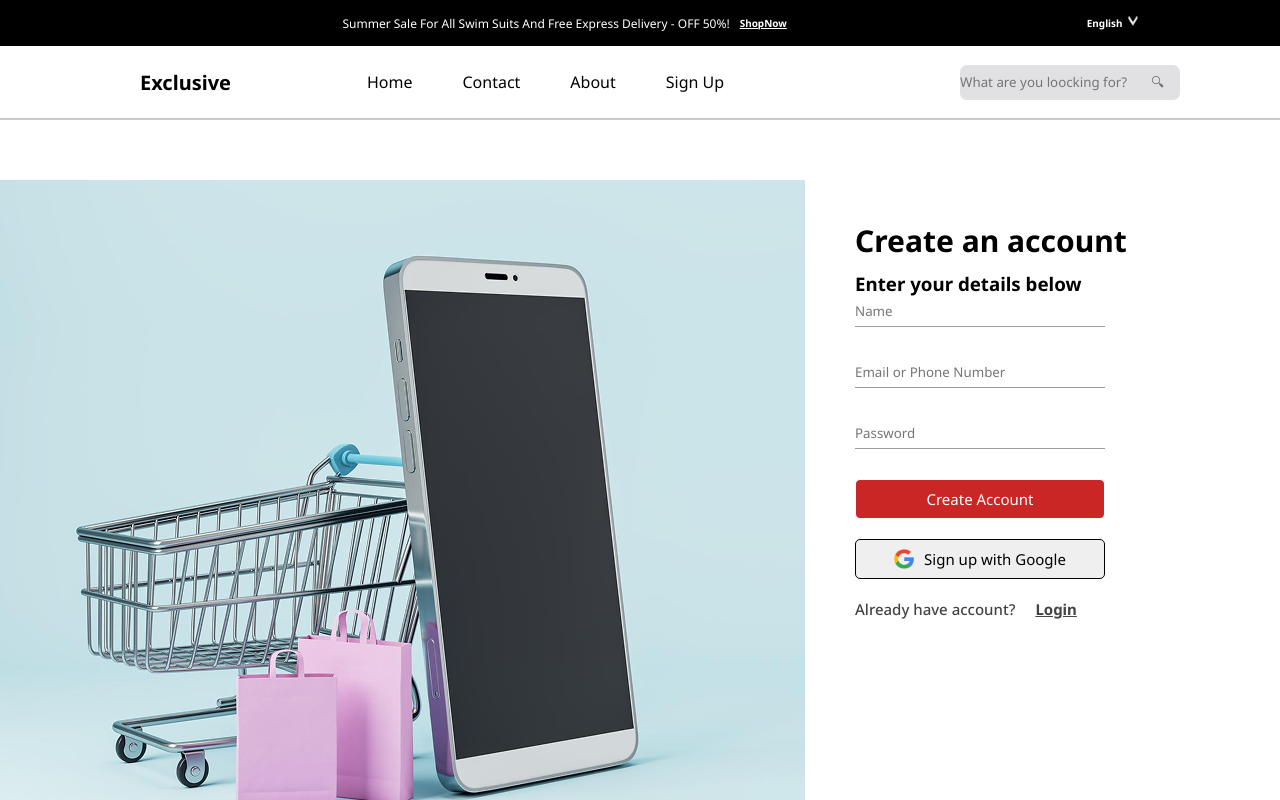
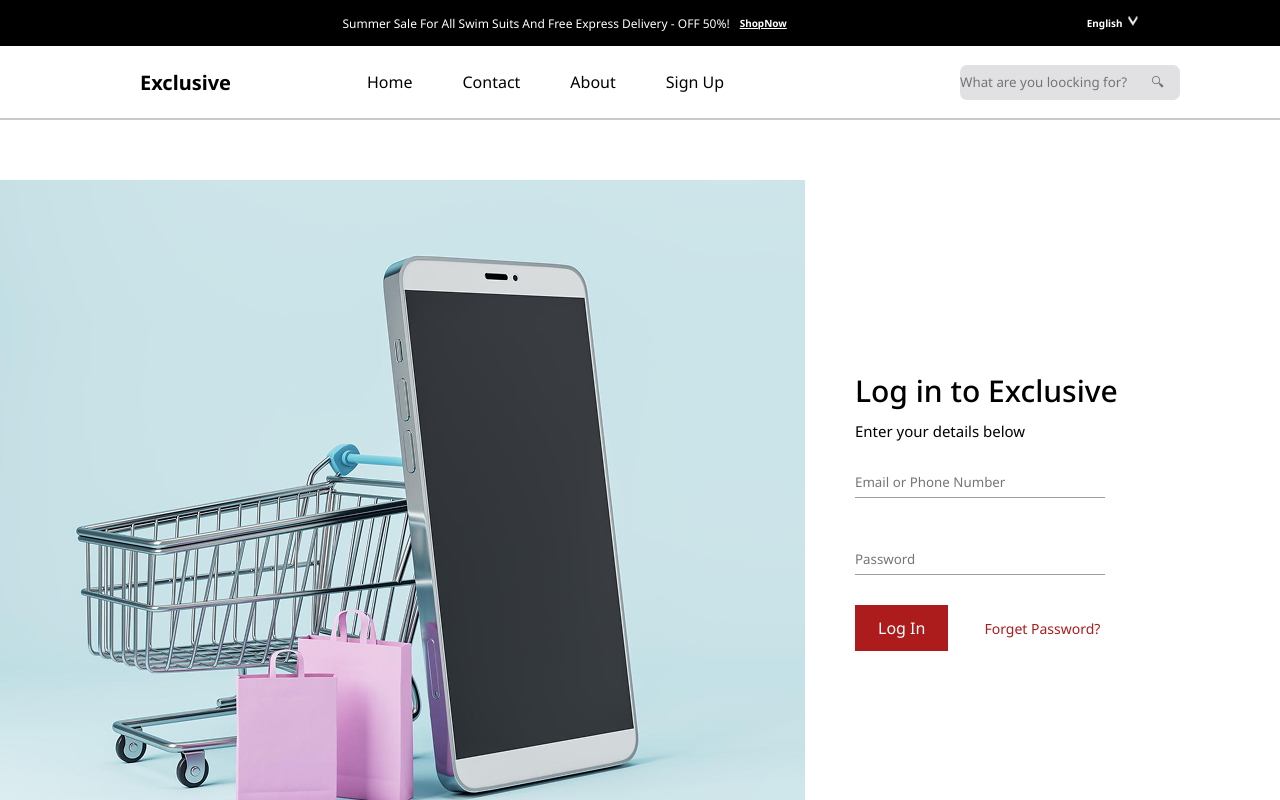
Before and after one commit to kayaththiri-kanagasabai/E-Commerce, a React (Vite) app: page / in a window 1280 px wide. Shown: the top 800 px of the page. Built offline with nearby package versions, Linux system fonts and the light colour scheme; a web font is replaced by a local one.

Commit message:
commit login page

```diff
--- a/src/App.jsx
+++ b/src/App.jsx
@@ -3,13 +3,14 @@ import Errorpage from "./Components/Errorpage/Errorpage";
 import Account from "./Components/Account/Account";
 import Footer from "./Components/Footer/Footer";
 import Signup from "./Components/SignUp/Signup";
+import Login from "./Components/Login/Login";
 
 
 const App = () => {
   return (
   <div>
 
-<Signup/>
+   <Login/>
 
 
   </div>
--- /dev/null
+++ b/src/Components/Login/Login.css
@@ -0,0 +1,95 @@
+
+
+/* whole page */
+.log-in{
+    display: flex;
+    font-family: poppins;
+}
+
+/* side-image */
+
+
+.side-image{
+
+    margin-top: 60px;
+    margin-bottom: 100px;
+}
+/* form */
+.login-form{
+    display: inline;
+    margin-left: 50px;
+    margin-top: 250px;
+}
+.login-form h1{
+    font-size: 30px;
+    margin-bottom: 10px;
+    font-weight: 500;
+
+}
+.login-form h3{
+    font-size: 15px;
+    margin-bottom: 10px;
+    font-weight: 400;
+
+}
+.login-form input{
+    width: 250px;
+    height: 30px;
+    border-width: 1.5px;
+    border-color: rgb(156, 156, 156);
+    margin-bottom: 30px;
+    border-top: white;
+    border-left:white ;
+    border-right: white;
+    margin-top: 16px;
+}
+/* create-accout button */
+.Log-In-btn{
+    width: 100px;
+    height: 40px;
+    border-radius: 5px;
+    background-color: rgb(203, 38, 38);
+    color:#fff;
+    border: solid;
+    cursor: pointer;
+    border-width: 1px;
+     font-size: 15px;
+     margin-left: 6px;
+
+
+
+}
+
+
+/* Forget-Password */
+.Forget-Password a{
+margin-top: 0%;
+
+margin-left: 0%;
+margin-right: 50px;
+
+}
+
+.container {
+    display: flex;
+    align-items: center;
+    gap: 10px;
+}
+
+button {
+   background-color: rgb(173, 28, 28);
+    color: white;
+    border: none;
+    padding: 12px 23px;
+    cursor: pointer;
+    font-size: 16px;
+    text-decoration: none;
+    font-weight: 400;
+}
+
+a {
+    color: rgb(173, 28, 28);
+    text-decoration: none;
+    font-size: 14px;
+    margin-left: 26px;
+}
--- /dev/null
+++ b/src/Components/Login/Login.jsx
@@ -0,0 +1,45 @@
+import React from 'react'
+import "./Login.css"
+import signupimg from "../../Components/Assets/signup/dl.beatsnoop 1.png";
+import Header from "../Header/Header";
+import SubHeader from "../subHeader/SubHeader";
+import Footer from "../Footer/Footer";
+import Google from "../../Components/Assets/signup/Icon-Google.png";
+
+const Login = () => {
+  return (
+    <div className="login-import">
+      <SubHeader />
+      <Header />
+      <div className="log-in">
+        <div className="signup">
+          {/* side image */}
+          <div className="side-image">
+            <img src={signupimg} alt="" />
+          </div>
+
+          {/* form */}
+          <div className="login-form">
+            <h1>Log in to Exclusive</h1>
+            <h3>Enter your details below</h3>
+            <h2></h2>
+            <form>
+              <input type="email" placeholder="Email or Phone Number" />
+              <input type="password" placeholder="Password" />
+              {/* buttons */}
+              <div class="container">
+                <button>Log In</button>
+                <a href="#">Forget Password?</a>
+              </div>
+
+            </form>
+
+          </div>
+        </div>
+      </div>
+      <Footer />
+    </div>
+  );
+}
+
+export default Login
```
